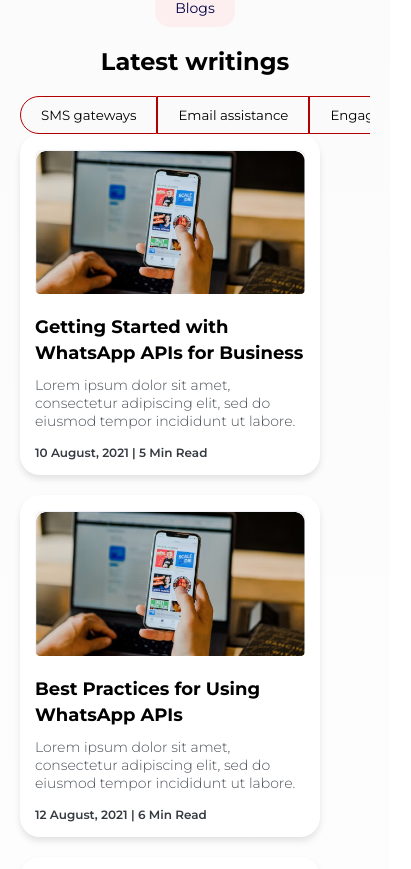
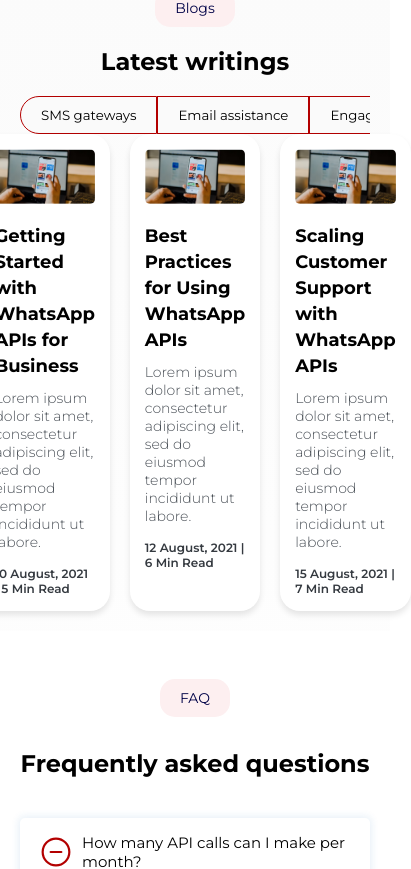
Before and after one commit to bknath/ICS_Mobile, a React (Vite) app: page / in a window 390 px wide. Shown: the part 5236-6105 px from the top of the page, 411 px wide, since content can reach past the window. Built offline with nearby package versions, Linux system fonts and the light colour scheme.

Commit message:
Update Writings.css

```diff
--- a/src/pages/Home/Latestwritings/Writings.css
+++ b/src/pages/Home/Latestwritings/Writings.css
@@ -92,9 +92,7 @@
 
 
 @media (max-width: 765px){
-  .articles{
-    flex-direction: column;
-  }
+
   .tabs2{
     display: flex;
     overflow-x: auto;
```
